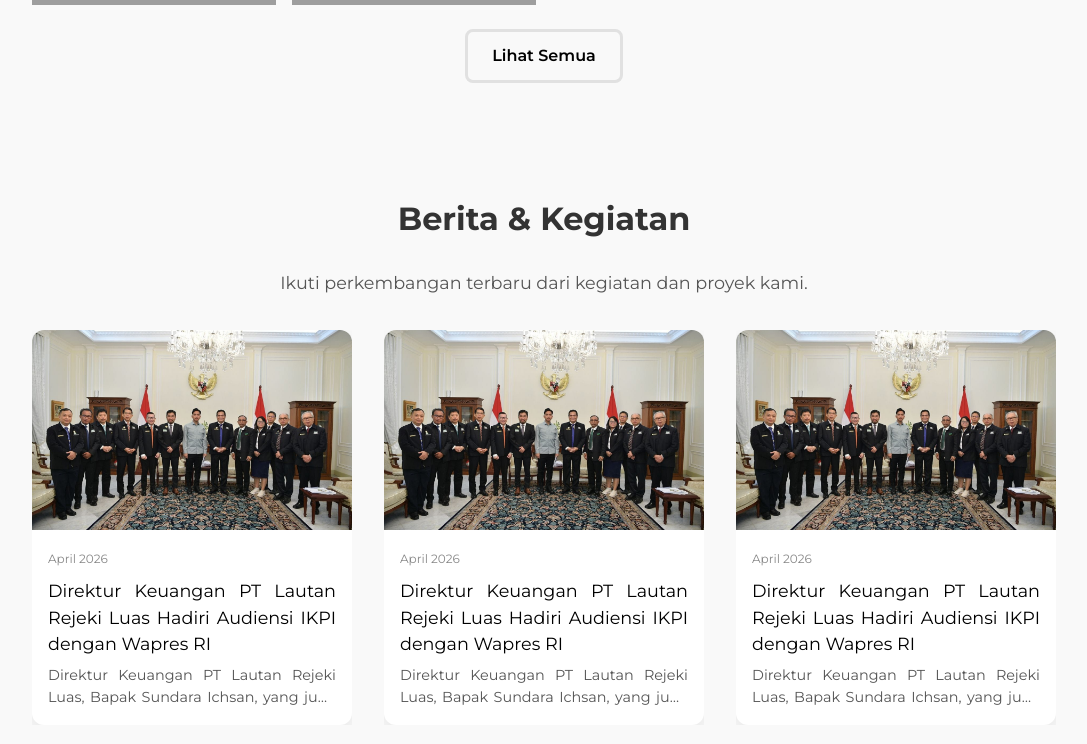
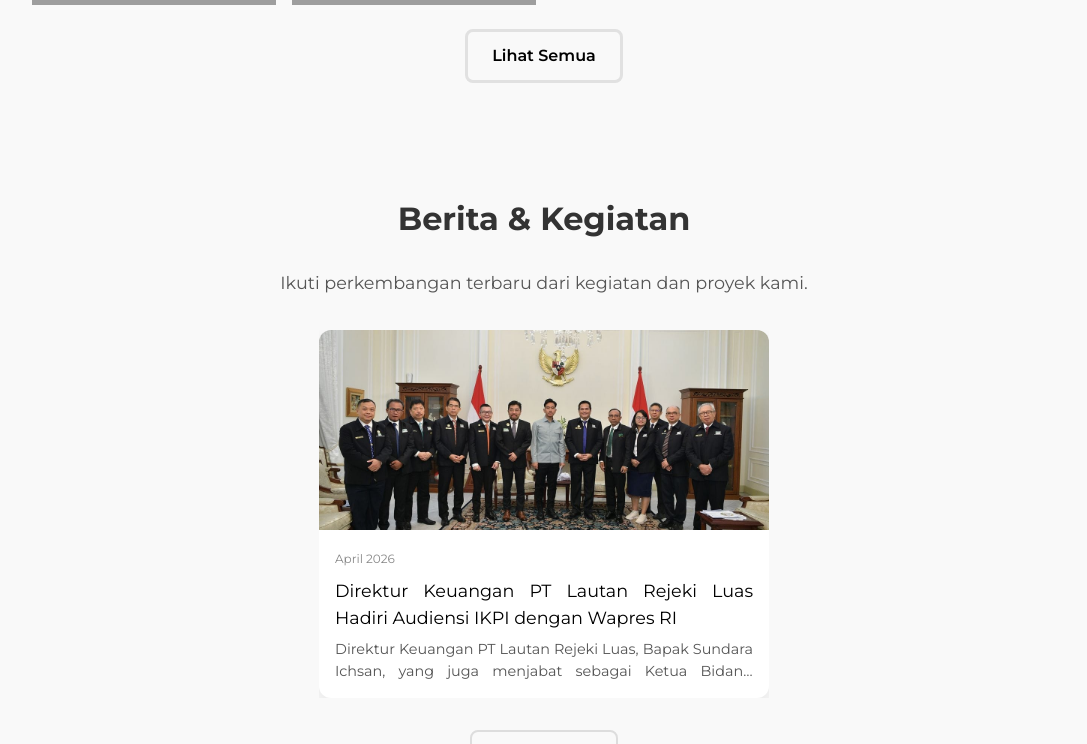
Before and after one commit to SalmaMuntazShaumi/LautanRejekiCompanyProfile, a Next.js app: page /About in a window 1280 px wide. Shown: the part 1000-1744 px from the top of the page, without its empty margins (96-1183 px from the left). Built offline with nearby package versions, Linux system fonts and the light colour scheme; grey boxes are pictures that could not be loaded.

Commit message:
[SM] fix news

```diff
--- a/app/About/page.tsx
+++ b/app/About/page.tsx
@@ -94,7 +94,7 @@
 
       {/* ================= NEWS ================= */}
       <Reveal>
-        <section style={{ padding: '4rem 10%', backgroundColor: '#f9f9f9', alignItems: 'center', textAlign: 'center', alignContent: 'center' }}>
+        <section style={{ padding: '4rem 10%', backgroundColor: '#f9f9f9', textAlign: 'center'}}>
           <h2 className="section-title" style={{ textAlign: 'center'}}>
             Berita & Kegiatan
           </h2>
--- a/constants/index.ts
+++ b/constants/index.ts
@@ -350,46 +350,46 @@
     img: "/images/news/news1.jpg", // sesuaikan dengan gambar kamu
     date: "April 2026"
   },
-  {
-    id: 2,
-    title: "Direktur Keuangan PT Lautan Rejeki Luas Hadiri Audiensi IKPI dengan Wapres RI",
-    desc: "Direktur Keuangan PT Lautan Rejeki Luas, Bapak Sundara Ichsan, yang juga menjabat sebagai Ketua Bidang Pendidikan IKPI, menghadiri audiensi bersama Wakil Presiden Republik Indonesia. Pertemuan ini membahas perkembangan serta arah kebijakan perpajakan terbaru di Indonesia, sebagai bagian dari upaya meningkatkan efektivitas dan transparansi sistem perpajakan nasional. Kegiatan ini mencerminkan sinergi antara praktisi dan pemerintah dalam mendorong kebijakan yang adaptif terhadap dinamika ekonomi serta mendukung pertumbuhan yang berkelanjutan.",
-    img: "/images/news/news1.jpg", // sesuaikan dengan gambar kamu
-    date: "April 2026"
-  },
-  {
-    id: 3,
-    title: "Direktur Keuangan PT Lautan Rejeki Luas Hadiri Audiensi IKPI dengan Wapres RI",
-    desc: "Direktur Keuangan PT Lautan Rejeki Luas, Bapak Sundara Ichsan, yang juga menjabat sebagai Ketua Bidang Pendidikan IKPI, menghadiri audiensi bersama Wakil Presiden Republik Indonesia. Pertemuan ini membahas perkembangan serta arah kebijakan perpajakan terbaru di Indonesia, sebagai bagian dari upaya meningkatkan efektivitas dan transparansi sistem perpajakan nasional. Kegiatan ini mencerminkan sinergi antara praktisi dan pemerintah dalam mendorong kebijakan yang adaptif terhadap dinamika ekonomi serta mendukung pertumbuhan yang berkelanjutan.",
-    img: "/images/news/news1.jpg", // sesuaikan dengan gambar kamu
-    date: "April 2026"
-  },
-  {
-    id: 4,
-    title: "Direktur Keuangan PT Lautan Rejeki Luas Hadiri Audiensi IKPI dengan Wapres RI",
-    desc: "Direktur Keuangan PT Lautan Rejeki Luas, Bapak Sundara Ichsan, yang juga menjabat sebagai Ketua Bidang Pendidikan IKPI, menghadiri audiensi bersama Wakil Presiden Republik Indonesia. Pertemuan ini membahas perkembangan serta arah kebijakan perpajakan terbaru di Indonesia, sebagai bagian dari upaya meningkatkan efektivitas dan transparansi sistem perpajakan nasional. Kegiatan ini mencerminkan sinergi antara praktisi dan pemerintah dalam mendorong kebijakan yang adaptif terhadap dinamika ekonomi serta mendukung pertumbuhan yang berkelanjutan.",
-    img: "/images/news/news1.jpg", // sesuaikan dengan gambar kamu
-    date: "April 2026"
-  },
-  {
-    id: 5,
-    title: "Direktur Keuangan PT Lautan Rejeki Luas Hadiri Audiensi IKPI dengan Wapres RI",
-    desc: "Direktur Keuangan PT Lautan Rejeki Luas, Bapak Sundara Ichsan, yang juga menjabat sebagai Ketua Bidang Pendidikan IKPI, menghadiri audiensi bersama Wakil Presiden Republik Indonesia. Pertemuan ini membahas perkembangan serta arah kebijakan perpajakan terbaru di Indonesia, sebagai bagian dari upaya meningkatkan efektivitas dan transparansi sistem perpajakan nasional. Kegiatan ini mencerminkan sinergi antara praktisi dan pemerintah dalam mendorong kebijakan yang adaptif terhadap dinamika ekonomi serta mendukung pertumbuhan yang berkelanjutan.",
-    img: "/images/news/news1.jpg", // sesuaikan dengan gambar kamu
-    date: "April 2026"
-  },
-  {
-    id: 6,
-    title: "Direktur Keuangan PT Lautan Rejeki Luas Hadiri Audiensi IKPI dengan Wapres RI",
-    desc: "Direktur Keuangan PT Lautan Rejeki Luas, Bapak Sundara Ichsan, yang juga menjabat sebagai Ketua Bidang Pendidikan IKPI, menghadiri audiensi bersama Wakil Presiden Republik Indonesia. Pertemuan ini membahas perkembangan serta arah kebijakan perpajakan terbaru di Indonesia, sebagai bagian dari upaya meningkatkan efektivitas dan transparansi sistem perpajakan nasional. Kegiatan ini mencerminkan sinergi antara praktisi dan pemerintah dalam mendorong kebijakan yang adaptif terhadap dinamika ekonomi serta mendukung pertumbuhan yang berkelanjutan.",
-    img: "/images/news/news1.jpg", // sesuaikan dengan gambar kamu
-    date: "April 2026"
-  },
-  {
-    id: 7,
-    title: "Direktur Keuangan PT Lautan Rejeki Luas Hadiri Audiensi IKPI dengan Wapres RI",
-    desc: "Direktur Keuangan PT Lautan Rejeki Luas, Bapak Sundara Ichsan, yang juga menjabat sebagai Ketua Bidang Pendidikan IKPI, menghadiri audiensi bersama Wakil Presiden Republik Indonesia. Pertemuan ini membahas perkembangan serta arah kebijakan perpajakan terbaru di Indonesia, sebagai bagian dari upaya meningkatkan efektivitas dan transparansi sistem perpajakan nasional. Kegiatan ini mencerminkan sinergi antara praktisi dan pemerintah dalam mendorong kebijakan yang adaptif terhadap dinamika ekonomi serta mendukung pertumbuhan yang berkelanjutan.",
-    img: "/images/news/news1.jpg", // sesuaikan dengan gambar kamu
-    date: "April 2026"
-  }
+  // {
+  //   id: 2,
+  //   title: "Direktur Keuangan PT Lautan Rejeki Luas Hadiri Audiensi IKPI dengan Wapres RI",
+  //   desc: "Direktur Keuangan PT Lautan Rejeki Luas, Bapak Sundara Ichsan, yang juga menjabat sebagai Ketua Bidang Pendidikan IKPI, menghadiri audiensi bersama Wakil Presiden Republik Indonesia. Pertemuan ini membahas perkembangan serta arah kebijakan perpajakan terbaru di Indonesia, sebagai bagian dari upaya meningkatkan efektivitas dan transparansi sistem perpajakan nasional. Kegiatan ini mencerminkan sinergi antara praktisi dan pemerintah dalam mendorong kebijakan yang adaptif terhadap dinamika ekonomi serta mendukung pertumbuhan yang berkelanjutan.",
+  //   img: "/images/news/news1.jpg", // sesuaikan dengan gambar kamu
+  //   date: "April 2026"
+  // },
+  // {
+  //   id: 3,
+  //   title: "Direktur Keuangan PT Lautan Rejeki Luas Hadiri Audiensi IKPI dengan Wapres RI",
+  //   desc: "Direktur Keuangan PT Lautan Rejeki Luas, Bapak Sundara Ichsan, yang juga menjabat sebagai Ketua Bidang Pendidikan IKPI, menghadiri audiensi bersama Wakil Presiden Republik Indonesia. Pertemuan ini membahas perkembangan serta arah kebijakan perpajakan terbaru di Indonesia, sebagai bagian dari upaya meningkatkan efektivitas dan transparansi sistem perpajakan nasional. Kegiatan ini mencerminkan sinergi antara praktisi dan pemerintah dalam mendorong kebijakan yang adaptif terhadap dinamika ekonomi serta mendukung pertumbuhan yang berkelanjutan.",
+  //   img: "/images/news/news1.jpg", // sesuaikan dengan gambar kamu
+  //   date: "April 2026"
+  // },
+  // {
+  //   id: 4,
+  //   title: "Direktur Keuangan PT Lautan Rejeki Luas Hadiri Audiensi IKPI dengan Wapres RI",
+  //   desc: "Direktur Keuangan PT Lautan Rejeki Luas, Bapak Sundara Ichsan, yang juga menjabat sebagai Ketua Bidang Pendidikan IKPI, menghadiri audiensi bersama Wakil Presiden Republik Indonesia. Pertemuan ini membahas perkembangan serta arah kebijakan perpajakan terbaru di Indonesia, sebagai bagian dari upaya meningkatkan efektivitas dan transparansi sistem perpajakan nasional. Kegiatan ini mencerminkan sinergi antara praktisi dan pemerintah dalam mendorong kebijakan yang adaptif terhadap dinamika ekonomi serta mendukung pertumbuhan yang berkelanjutan.",
+  //   img: "/images/news/news1.jpg", // sesuaikan dengan gambar kamu
+  //   date: "April 2026"
+  // },
+  // {
+  //   id: 5,
+  //   title: "Direktur Keuangan PT Lautan Rejeki Luas Hadiri Audiensi IKPI dengan Wapres RI",
+  //   desc: "Direktur Keuangan PT Lautan Rejeki Luas, Bapak Sundara Ichsan, yang juga menjabat sebagai Ketua Bidang Pendidikan IKPI, menghadiri audiensi bersama Wakil Presiden Republik Indonesia. Pertemuan ini membahas perkembangan serta arah kebijakan perpajakan terbaru di Indonesia, sebagai bagian dari upaya meningkatkan efektivitas dan transparansi sistem perpajakan nasional. Kegiatan ini mencerminkan sinergi antara praktisi dan pemerintah dalam mendorong kebijakan yang adaptif terhadap dinamika ekonomi serta mendukung pertumbuhan yang berkelanjutan.",
+  //   img: "/images/news/news1.jpg", // sesuaikan dengan gambar kamu
+  //   date: "April 2026"
+  // },
+  // {
+  //   id: 6,
+  //   title: "Direktur Keuangan PT Lautan Rejeki Luas Hadiri Audiensi IKPI dengan Wapres RI",
+  //   desc: "Direktur Keuangan PT Lautan Rejeki Luas, Bapak Sundara Ichsan, yang juga menjabat sebagai Ketua Bidang Pendidikan IKPI, menghadiri audiensi bersama Wakil Presiden Republik Indonesia. Pertemuan ini membahas perkembangan serta arah kebijakan perpajakan terbaru di Indonesia, sebagai bagian dari upaya meningkatkan efektivitas dan transparansi sistem perpajakan nasional. Kegiatan ini mencerminkan sinergi antara praktisi dan pemerintah dalam mendorong kebijakan yang adaptif terhadap dinamika ekonomi serta mendukung pertumbuhan yang berkelanjutan.",
+  //   img: "/images/news/news1.jpg", // sesuaikan dengan gambar kamu
+  //   date: "April 2026"
+  // },
+  // {
+  //   id: 7,
+  //   title: "Direktur Keuangan PT Lautan Rejeki Luas Hadiri Audiensi IKPI dengan Wapres RI",
+  //   desc: "Direktur Keuangan PT Lautan Rejeki Luas, Bapak Sundara Ichsan, yang juga menjabat sebagai Ketua Bidang Pendidikan IKPI, menghadiri audiensi bersama Wakil Presiden Republik Indonesia. Pertemuan ini membahas perkembangan serta arah kebijakan perpajakan terbaru di Indonesia, sebagai bagian dari upaya meningkatkan efektivitas dan transparansi sistem perpajakan nasional. Kegiatan ini mencerminkan sinergi antara praktisi dan pemerintah dalam mendorong kebijakan yang adaptif terhadap dinamika ekonomi serta mendukung pertumbuhan yang berkelanjutan.",
+  //   img: "/images/news/news1.jpg", // sesuaikan dengan gambar kamu
+  //   date: "April 2026"
+  // }
 ];
--- a/styles/responsive.css
+++ b/styles/responsive.css
@@ -260,11 +260,15 @@
   }
 
   .news-grid {
-    grid-template-columns: 1fr;
+    grid-template-columns: repeat(2, 1fr) !important; /* 1 kolom di HP */
+    gap: 12px !important;
+    padding: 0 10px !important;
+    justify-items: center;
   }
 
   .news-card {
-    max-width: 100%;
+    max-width: 320px;
+    width: 200px;
   }
 
   .news-image {
```
